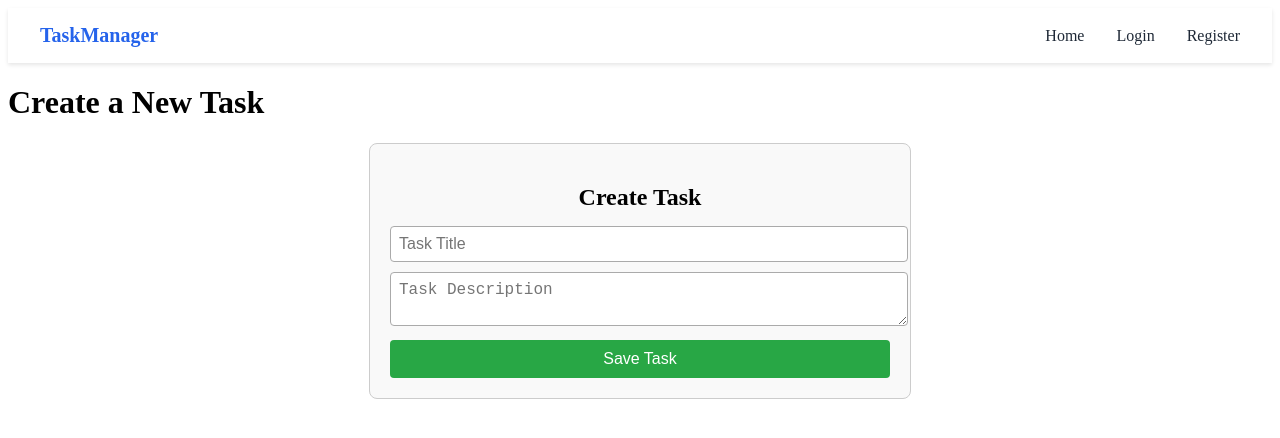
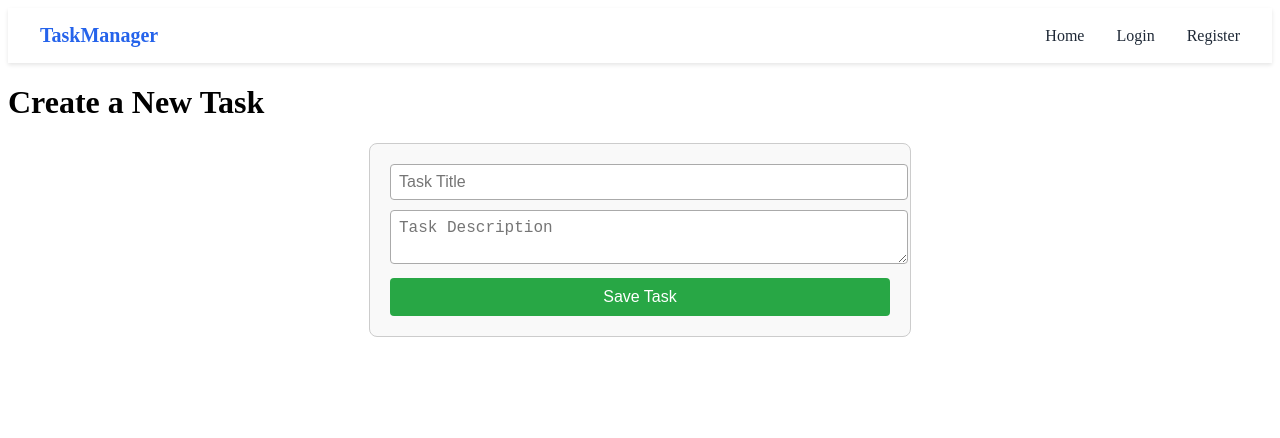
Before and after one commit to james-rod/task-manager, a Next.js app in the folder frontend/: page /tasks/new in a window 1280 px wide. Shown: the top 438 px of the page. Built offline with nearby package versions, Linux system fonts and the light colour scheme; no server answers.

Commit message:
Remove Create Task heading from TaskForm

```diff
--- a/frontend/src/components/TaskForm.tsx
+++ b/frontend/src/components/TaskForm.tsx
@@ -31,7 +31,6 @@ export default function TaskForm() {
 
   return (
     <div className="task-form-container">
-      <h2>Create Task</h2>
       <form onSubmit={handleSubmit}>
         <input
           type="text"
```
